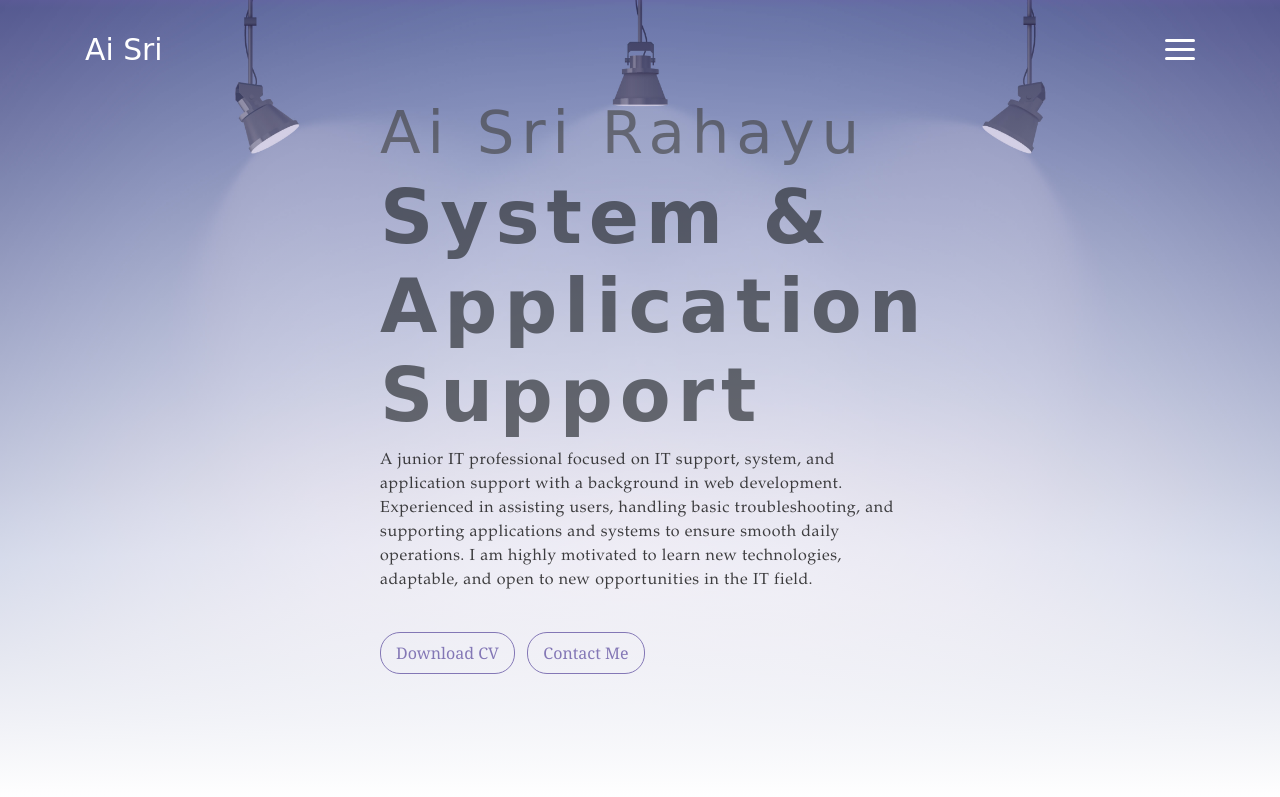
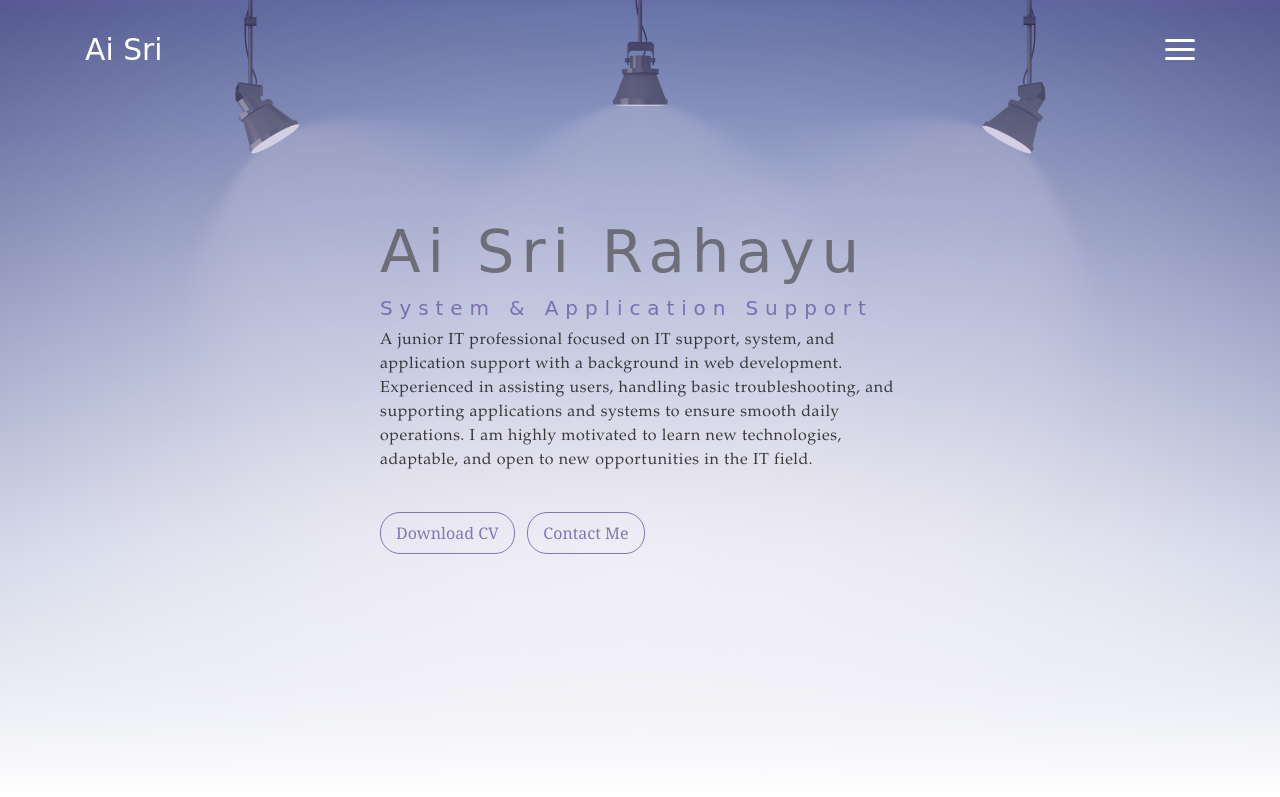
Before and after one commit to srirhy0601/Portofolio, a website: page index.html in a window 1280 px wide. Shown: the top 797 px of the page. Drawn offline with nearby package versions, Linux system fonts and the light colour scheme; a web font is replaced by a local one.

Commit message:
Update index.html

```diff
--- a/index.html
+++ b/index.html
@@ -70,7 +70,7 @@
       <div class="header-content container">
         <h1 class="header-title">
           <span class="up">Ai Sri Rahayu</span>
-          <span class="down">System & Application Support</span>
+          <h5><span class="down">System & Application Support</span></h5>
         </h1>
         <p class="header-subtitle">
           A junior IT professional focused on IT support, system,
```
